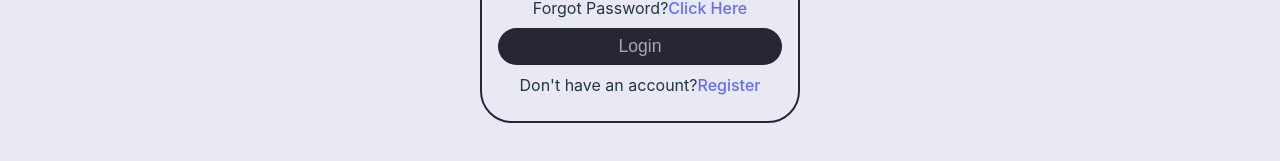
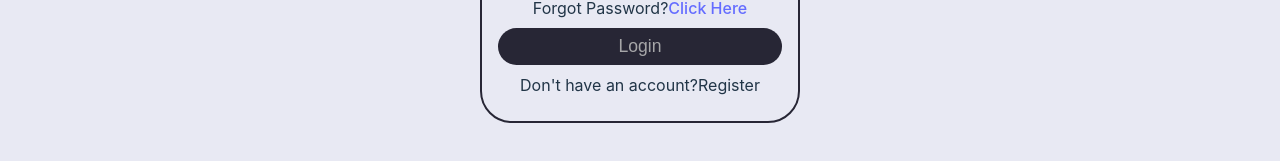
Before and after one commit to Agnik7/CreatiGenius, a React (Vite) app in the folder frontend/: page /login in a window 1280 px wide. Shown: the part 467-628 px from the top of the page. Built offline with nearby package versions, Linux system fonts and the light colour scheme.

Commit message:
register

```diff
--- a/frontend/src/App.jsx
+++ b/frontend/src/App.jsx
@@ -6,7 +6,7 @@ import LandingPage from './components/LandingPage.jsx';
 import './App.css';
 import { BrowserRouter,Routes,Route } from 'react-router-dom'
 import Nav from './components/Nav.jsx';
-
+import Register from './components/Register.jsx';
 function App() {
 
 
@@ -24,6 +24,9 @@ function App() {
         <Routes>
           <Route path='/login' element={<Login/>}/>
         </Routes>
+        <Routes>
+          <Route path='/register' element={<Register/>}/>
+        </Routes>
 
       </BrowserRouter>
 
--- a/frontend/src/components/Login.jsx
+++ b/frontend/src/components/Login.jsx
@@ -3,7 +3,15 @@ import {FontAwesomeIcon} from '@fortawesome/react-fontawesome'
 import {faEnvelope,faLock} from '@fortawesome/free-solid-svg-icons'
 import Nav from './Nav'
 import './LoginStyle.css'
+import Register from './Register'
+import {useNavigate} from 'react-router-dom'
 export default function Login() {
+    const navigate=useNavigate();
+    const handleRegisterRoute=()=>
+    {
+        navigate('/register');
+    }
+
   return (
     <>
     <Nav/>
@@ -27,7 +35,7 @@ export default function Login() {
             <button id="login">Login</button>
         </div>
         <div className="register">
-            Don't have an account? <span className="sign_up"><a href="#">Register</a></span>
+            Don't have an account? <span className="sign_up" onClick={handleRegisterRoute}>Register</span>
         </div>
 
     </div>
--- /dev/null
+++ b/frontend/src/components/Register.jsx
@@ -0,0 +1,36 @@
+import React from 'react'
+import './Navstyle.css'
+export default function Register() {
+  return (
+    <>
+    <Nav/>
+    <div className="login">
+        <h1>Register</h1>
+        <div className="name_div item">
+            <input type="text" name="text" id="text" placeholder='Enter Name'/>
+
+
+        </div>
+        <div className="email_div item">
+            <input type="email" name="email" id="email" placeholder='Enter Email'/>
+
+
+        </div>
+        <div className="password_div item">
+            <input type="password" name="password" id="password" placeholder='Enter password'/>
+            <input type="password" name="password" id="password" placeholder='Confirm password'/>
+
+        </div>
+
+
+        <div className="btn">
+            <button id="login">Register</button>
+        </div>
+        <div className="register">
+            Already an user? <span className="sign_up"><a href="#">Login</a></span>
+        </div>
+
+    </div>
+    </>
+  )
+}
```
